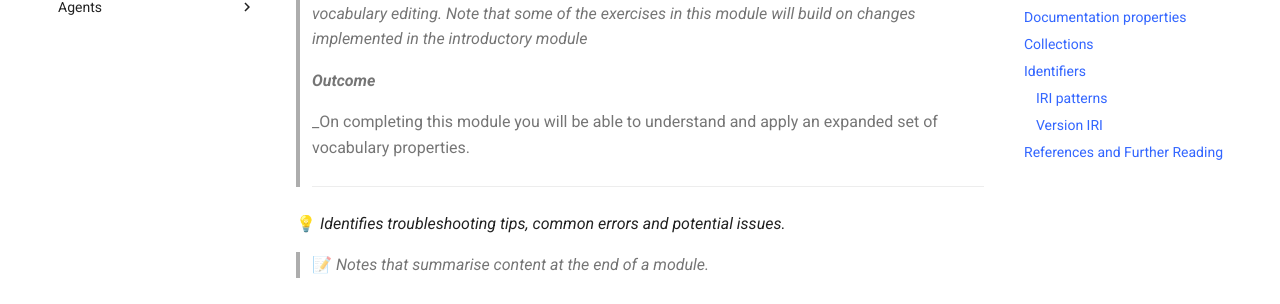
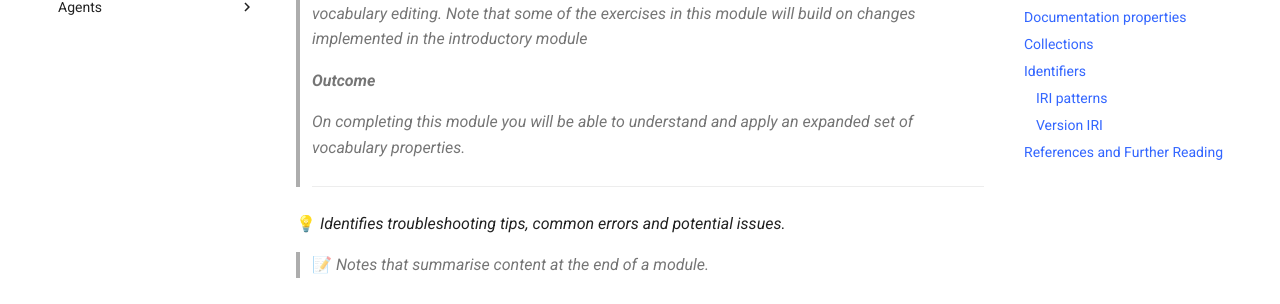
Before and after one commit to Kurrawong/docs, an MkDocs documentation site: the page built from docs/concepts/vocabs/creation.md, in a window 1280 px wide and 900 px high. Shown: the part 355-659 px from the top of the window. Built offline with MkDocs 1.6.1 and Material for MkDocs 9.7.7, drawn with Linux system fonts in a browser that asks for light colours.

Commit message:
add page-to-page links, fix typo

```diff
--- a/docs/concepts/vocabs/creation.md
+++ b/docs/concepts/vocabs/creation.md
@@ -13,7 +13,7 @@
 >
 >***Outcome***
 >
->_On completing this module you will be able to understand and apply an expanded set of vocabulary properties.
+>_On completing this module you will be able to understand and apply an expanded set of vocabulary properties._
 >
 >----------------
 
```
Also changed, not shown: docs/concepts/vocabs/vocab-systems.md (+1 -1 lines).
